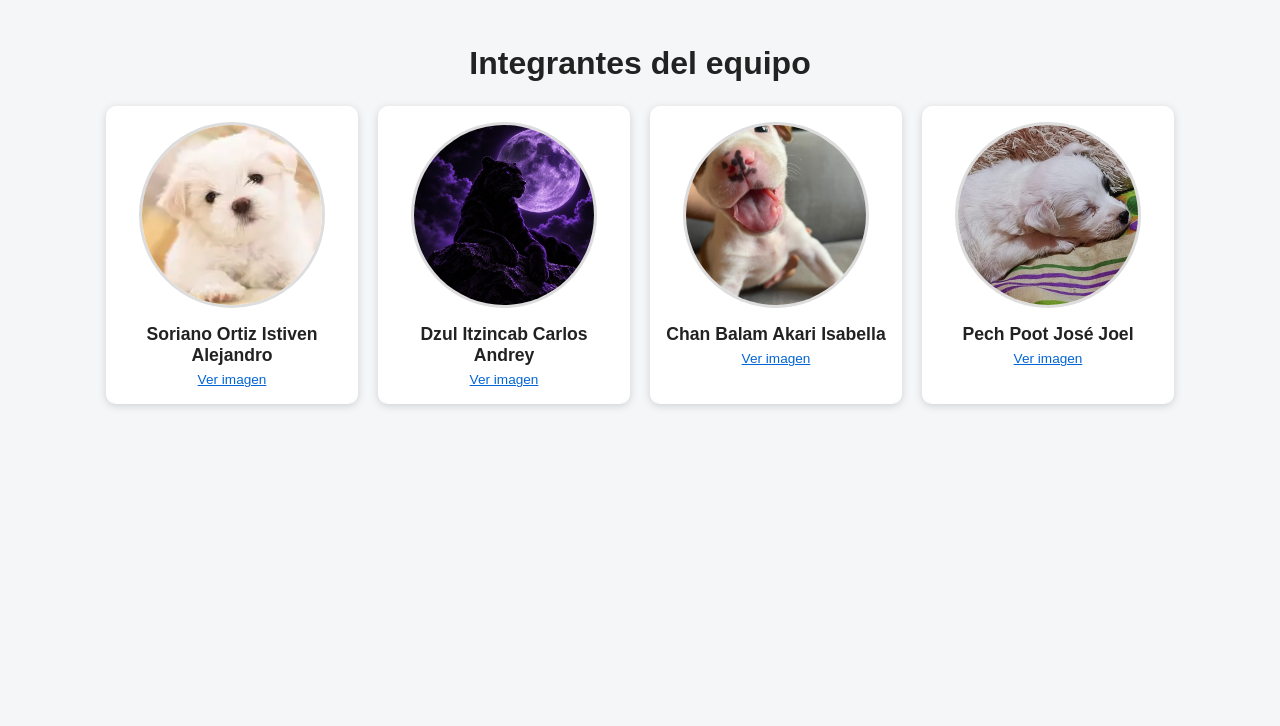
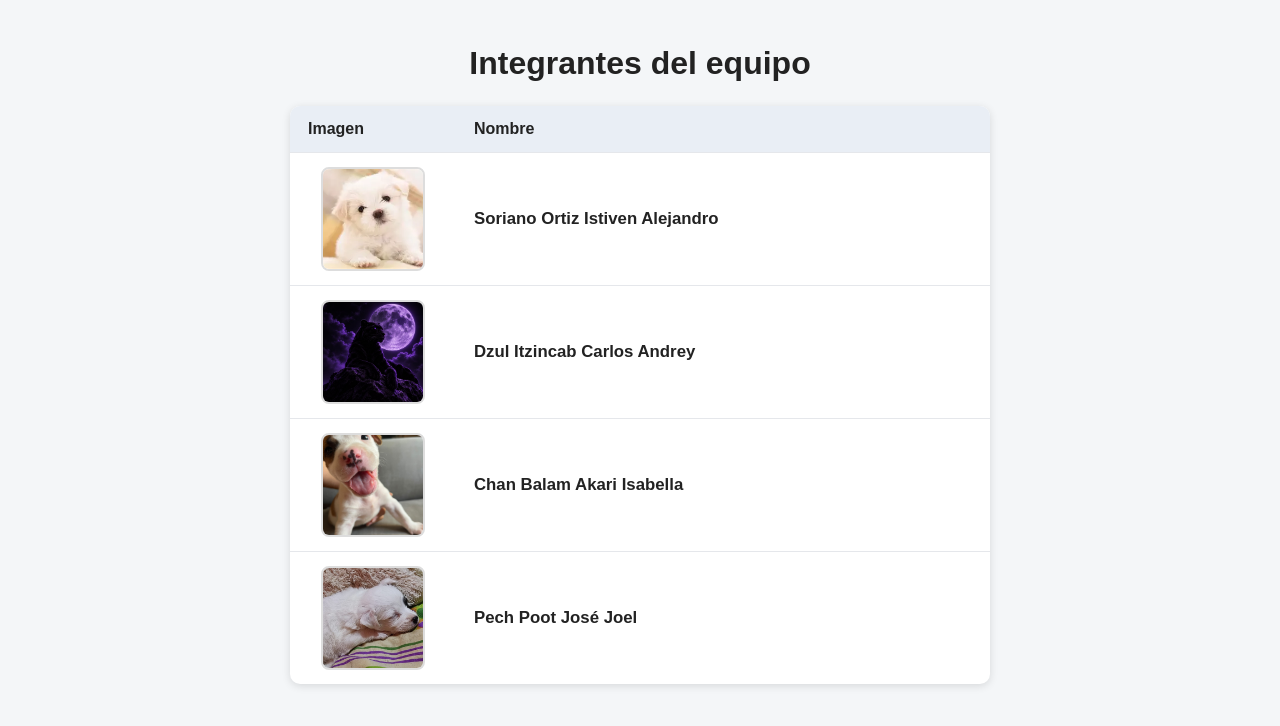
Before and after one commit to equip09/equip09.github.io, a plain HTML site: page index.html in a window 1280 px wide. Drawn offline with Linux system fonts and the light colour scheme.

Commit message:
Update index.html

```diff
--- a/index.html
+++ b/index.html
@@ -12,81 +12,107 @@
       margin: 0;
       padding: 24px;
     }
+
     h1 {
       text-align: center;
       margin-bottom: 24px;
     }
-    .equipo {
-      display: flex;
-      flex-wrap: wrap;
-      gap: 20px;
-      justify-content: center;
-      list-style: none;
-      padding: 0;
-      margin: 0;
+
+    table {
+      width: 100%;
+      max-width: 700px;
+      margin: 0 auto;
+      border-collapse: collapse;
+      background: #fff;
+      box-shadow: 0 2px 8px rgba(0, 0, 0, 0.12);
+      border-radius: 10px;
+      overflow: hidden;
     }
-    .integrante {
-      background: #fff;
-      border-radius: 10px;
-      box-shadow: 0 2px 8px rgba(0, 0, 0, 0.15);
-      width: 220px;
-      padding: 16px;
+
+    th, td {
+      padding: 14px 18px;
+      border-bottom: 1px solid #e5e7eb;
+      text-align: left;
+      vertical-align: middle;
+    }
+
+    th {
+      background: #e9eef5;
+      font-size: 1rem;
+    }
+
+    tr:last-child td {
+      border-bottom: none;
+    }
+
+    td:first-child {
+      width: 130px;
       text-align: center;
     }
-    .integrante img {
-      width: 180px;
-      height: 180px;
+
+    td img {
+      width: 100px;
+      height: 100px;
       object-fit: cover;
-      border-radius: 50%;
-      border: 3px solid #ddd;
+      border-radius: 8px;
+      border: 2px solid #ddd;
+      display: block;
+      margin: 0 auto;
     }
-    .integrante h2 {
-      font-size: 1.1rem;
-      margin: 12px 0 4px;
+
+    .nombre {
+      font-size: 1.05rem;
+      font-weight: 600;
     }
-    .integrante a {
-      font-size: 0.85rem;
-      color: #0366d6;
-      word-break: break-all;
+
+    @media (max-width: 480px) {
+      body { padding: 12px; }
+      th, td { padding: 10px; }
+      td:first-child { width: 95px; }
+      td img { width: 76px; height: 76px; }
     }
   </style>
 </head>
 <body>
-
   <h1>Integrantes del equipo</h1>
 
-  <ul class="equipo">
-
-    <!-- Soriano Ortiz Istiven Alejandro -->
-    <li class="integrante">
-      <img src="https://raw.githubusercontent.com/equip09/equip09.github.io/173610d5c0f477043bd43035468563b75e2494cc/INTEGRATES/soriano%20ortiz%20istiven%20alejandro.webp" alt="Foto del integrante 1">
-      <h2>Soriano Ortiz Istiven Alejandro</h2>
-      <a href="https://raw.githubusercontent.com/equip09/equip09.github.io/173610d5c0f477043bd43035468563b75e2494cc/INTEGRATES/soriano%20ortiz%20istiven%20alejandro.webp" target="_blank">Ver imagen</a>
-    </li>
-
-    <!-- Dzul Itzincab Carlos Andrey -->
-    <li class="integrante">
-      <img src="https://raw.githubusercontent.com/equip09/equip09.github.io/173610d5c0f477043bd43035468563b75e2494cc/INTEGRATES/Dzul%20Itzincab%20Carlos%20Andrey.jpeg" alt="Foto del integrante 2">
-      <h2>Dzul Itzincab Carlos Andrey </h2>
-      <a href="https://raw.githubusercontent.com/equip09/equip09.github.io/173610d5c0f477043bd43035468563b75e2494cc/INTEGRATES/Dzul%20Itzincab%20Carlos%20Andrey.jpeg" target="_blank">Ver imagen</a>
-    </li>
-
-    <!-- Chan Balam Akari Isabella -->
-    <li class="integrante">
-      <img src="https://raw.githubusercontent.com/equip09/equip09.github.io/173610d5c0f477043bd43035468563b75e2494cc/INTEGRATES/Chan%20Balam%20Akari%20Isabella.jpeg"Foto del integrante 3">
-      <h2>Chan Balam Akari Isabella</h2>
-      <a href="https://raw.githubusercontent.com/equip09/equip09.github.io/173610d5c0f477043bd43035468563b75e2494cc/INTEGRATES/Chan%20Balam%20Akari%20Isabella.jpeg"_blank">Ver imagen</a>
-    </li>
-
-    <!-- Pech Poot José Joel -->
-    <li class="integrante">
-      <img src="https://raw.githubusercontent.com/equip09/equip09.github.io/173610d5c0f477043bd43035468563b75e2494cc/INTEGRATES/Pech%20Poot%20Jose%20Joel.jpeg"Foto del integrante 4">
-      <h2>Pech Poot José Joel</h2>
-      <a href="https://raw.githubusercontent.com/equip09/equip09.github.io/173610d5c0f477043bd43035468563b75e2494cc/INTEGRATES/Pech%20Poot%20Jose%20Joel.jpeg" target="_blank">Ver imagen</a>
-    </li>
-
-
-  </ul>
-
+  <table>
+    <thead>
+      <tr>
+        <th>Imagen</th>
+        <th>Nombre</th>
+      </tr>
+    </thead>
+    <tbody>
+      <tr>
+        <td>
+          <img src="https://raw.githubusercontent.com/equip09/equip09.github.io/173610d5c0f477043bd43035468563b75e2494cc/INTEGRATES/soriano%20ortiz%20istiven%20alejandro.webp"
+               alt="Foto de Soriano Ortiz Istiven Alejandro">
+        </td>
+        <td class="nombre">Soriano Ortiz Istiven Alejandro</td>
+      </tr>
+      <tr>
+        <td>
+          <img src="https://raw.githubusercontent.com/equip09/equip09.github.io/173610d5c0f477043bd43035468563b75e2494cc/INTEGRATES/Dzul%20Itzincab%20Carlos%20Andrey.jpeg"
+               alt="Foto de Dzul Itzincab Carlos Andrey">
+        </td>
+        <td class="nombre">Dzul Itzincab Carlos Andrey</td>
+      </tr>
+      <tr>
+        <td>
+          <img src="https://raw.githubusercontent.com/equip09/equip09.github.io/173610d5c0f477043bd43035468563b75e2494cc/INTEGRATES/Chan%20Balam%20Akari%20Isabella.jpeg"
+               alt="Foto de Chan Balam Akari Isabella">
+        </td>
+        <td class="nombre">Chan Balam Akari Isabella</td>
+      </tr>
+      <tr>
+        <td>
+          <img src="https://raw.githubusercontent.com/equip09/equip09.github.io/173610d5c0f477043bd43035468563b75e2494cc/INTEGRATES/Pech%20Poot%20Jose%20Joel.jpeg"
+               alt="Foto de Pech Poot José Joel">
+        </td>
+        <td class="nombre">Pech Poot José Joel</td>
+      </tr>
+    </tbody>
+  </table>
 </body>
 </html>
```
